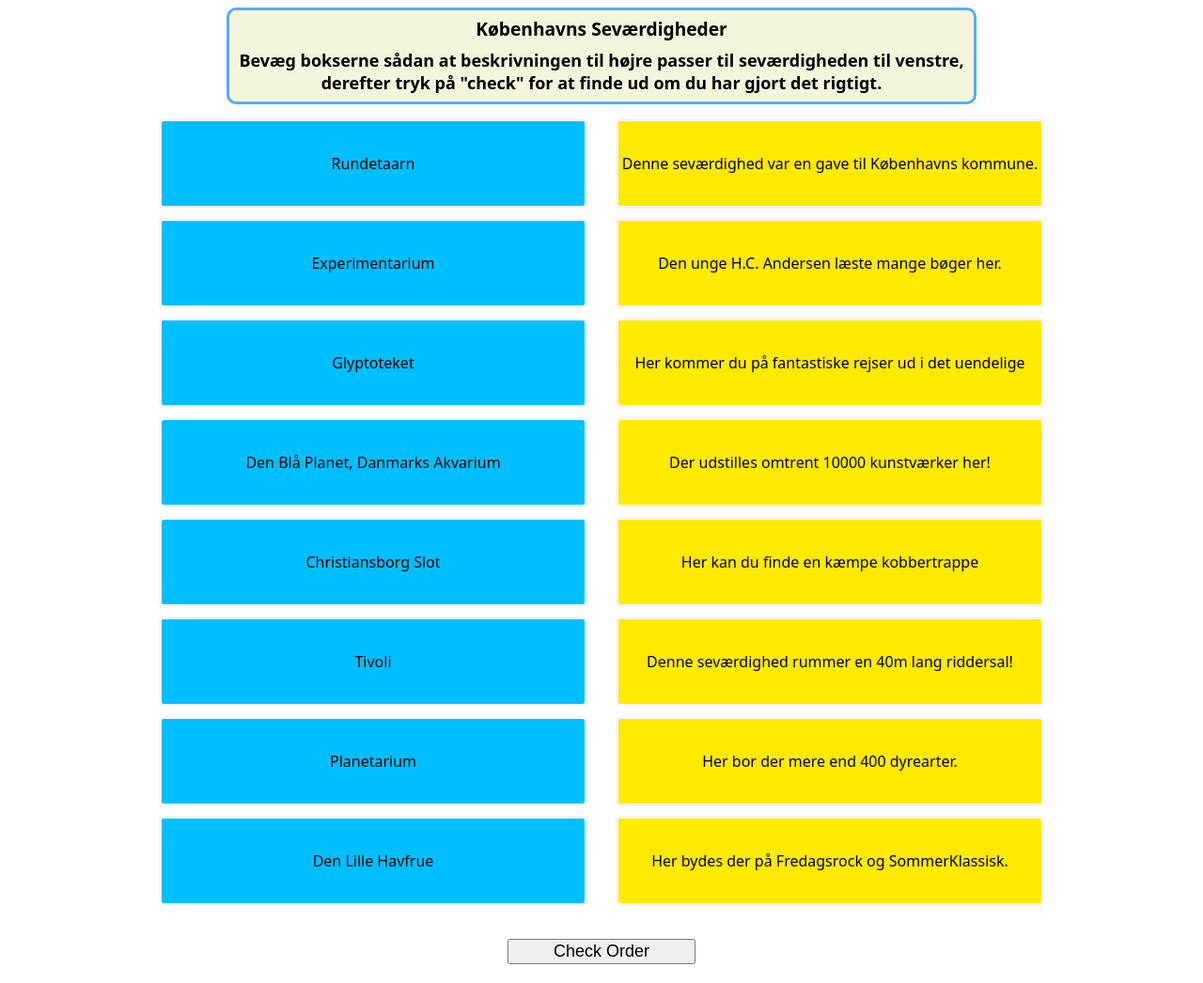
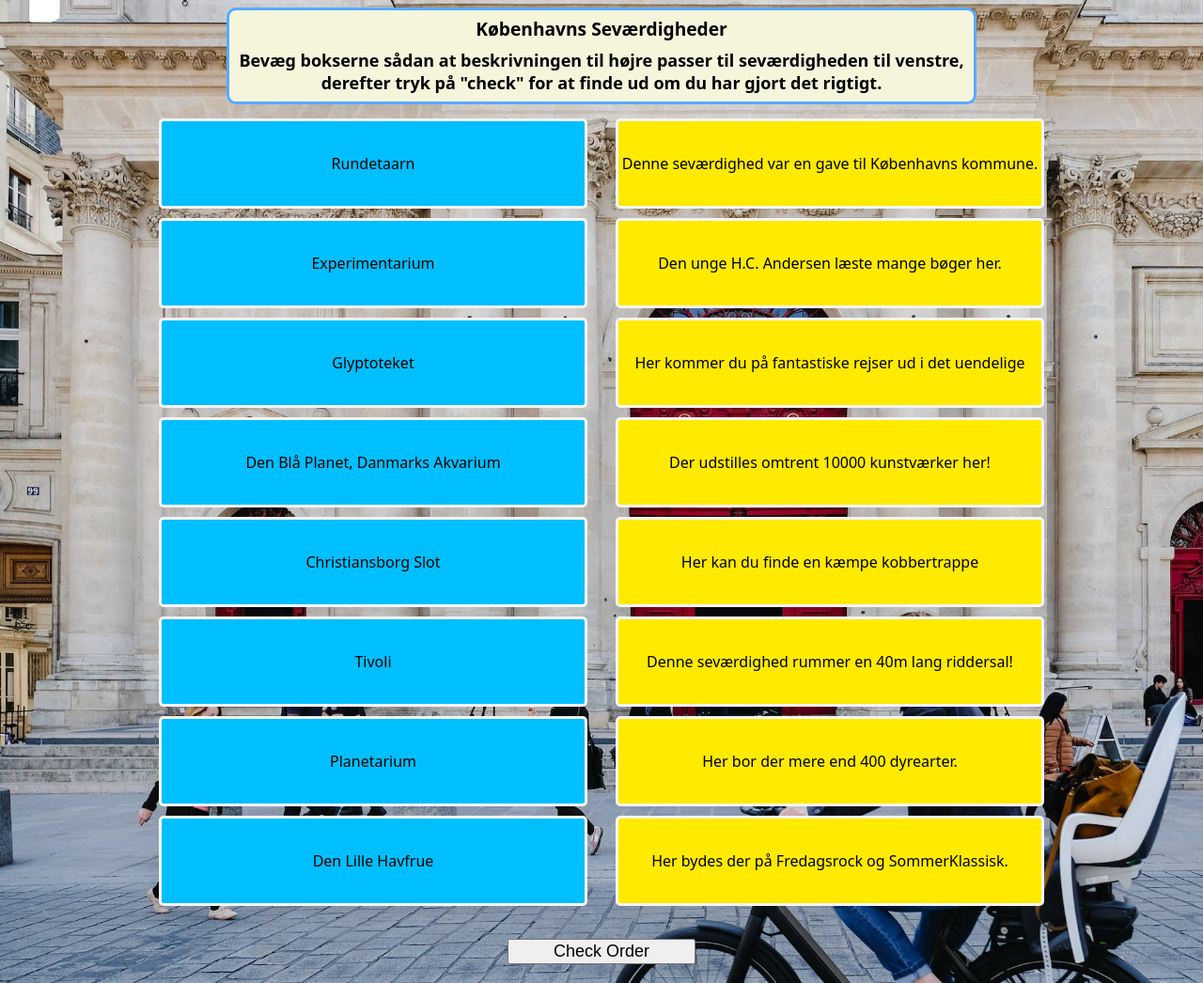
Before and after one commit to klingzz/FD2, a plain HTML site: page index.html in a window 1280 px wide. Shown: the whole page at 94% size. Drawn offline with Linux system fonts and the light colour scheme.

Commit message:
Update index.html

```diff
--- a/index.html
+++ b/index.html
@@ -4,7 +4,7 @@
     <title>Rearrangeable Boxes</title>
     <style>
       body {
-        background-image: url("images/cop.jpeg");
+        background-image: url("https://raw.githubusercontent.com/klingzz/FD2/main/cop.jpeg");
         background-size: cover;
         background-repeat: no-repeat;
         font-family: system-ui, -apple-system, BlinkMacSystemFont, "Segoe UI",
```
